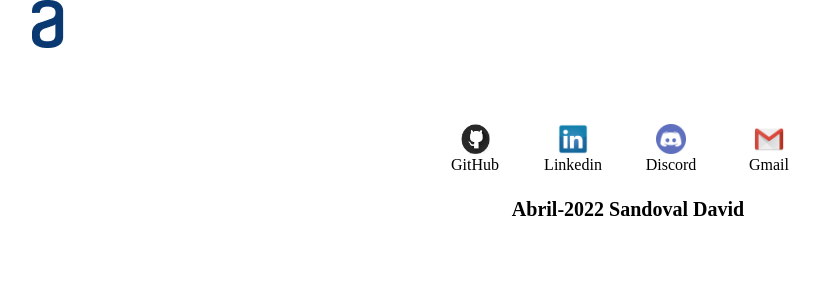
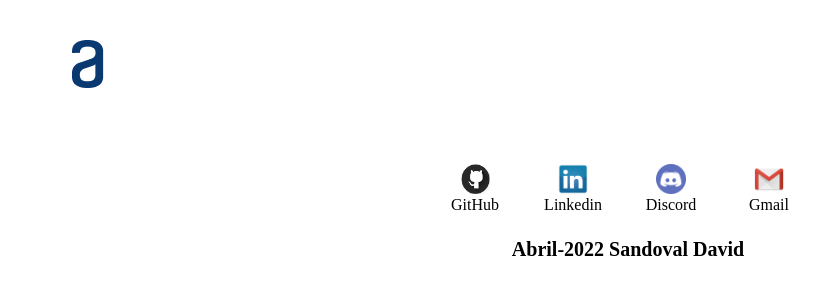
Before and after one commit to sandovaldavid/Challenge-02--Juego-Ahorcados, a plain HTML site: page index.html in a window 1280 px wide. Shown: the whole page, without its empty margins (12-831 px from the left). Drawn offline with Linux system fonts and the light colour scheme.

Commit message:
Margenes establecidos

```diff
--- a/css/style.css
+++ b/css/style.css
@@ -1,4 +1,6 @@
-
+header{
+    margin: 40px 0 0 40px;
+}
 .datos {
     width: 400px;
     margin: 3em auto 0 auto;
```
